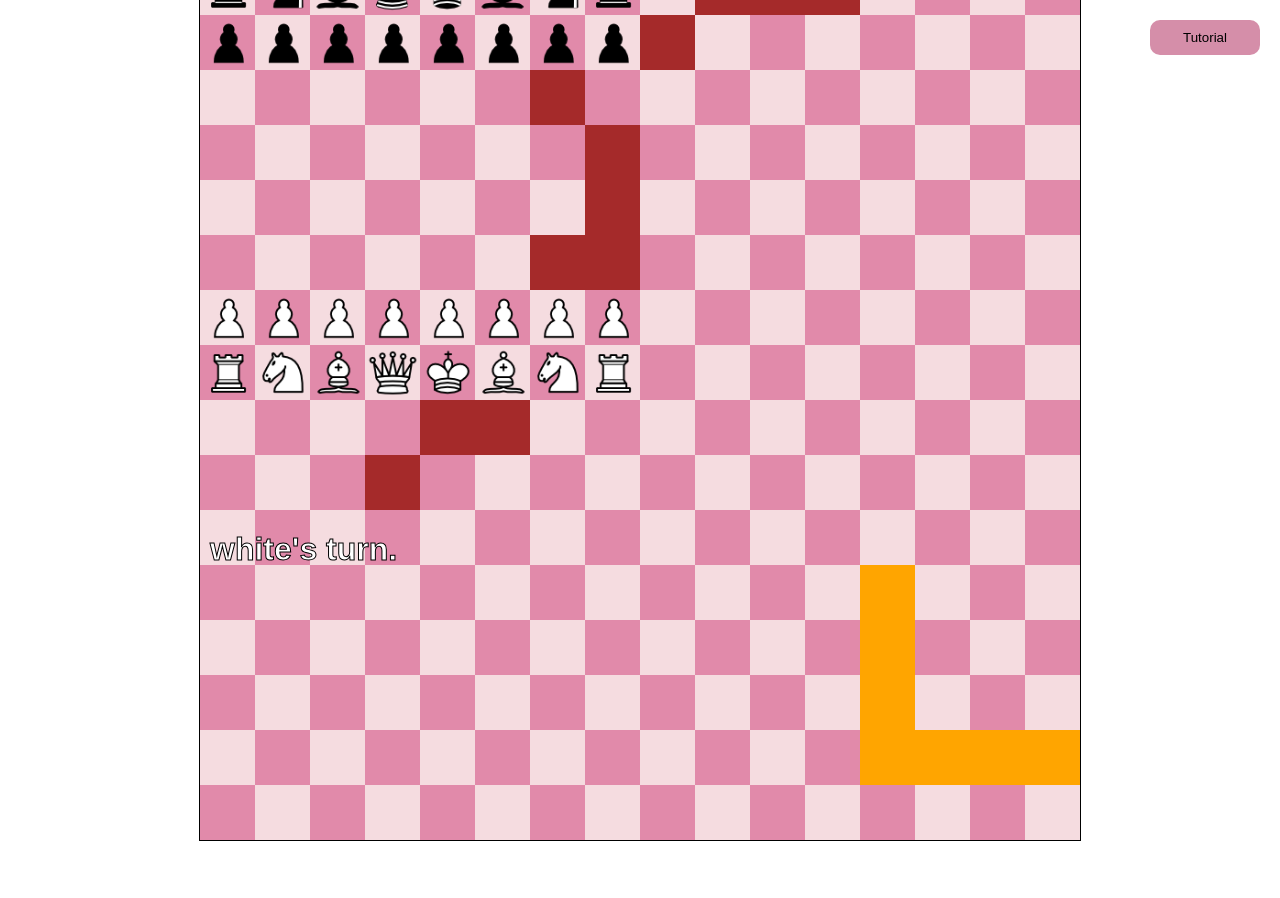
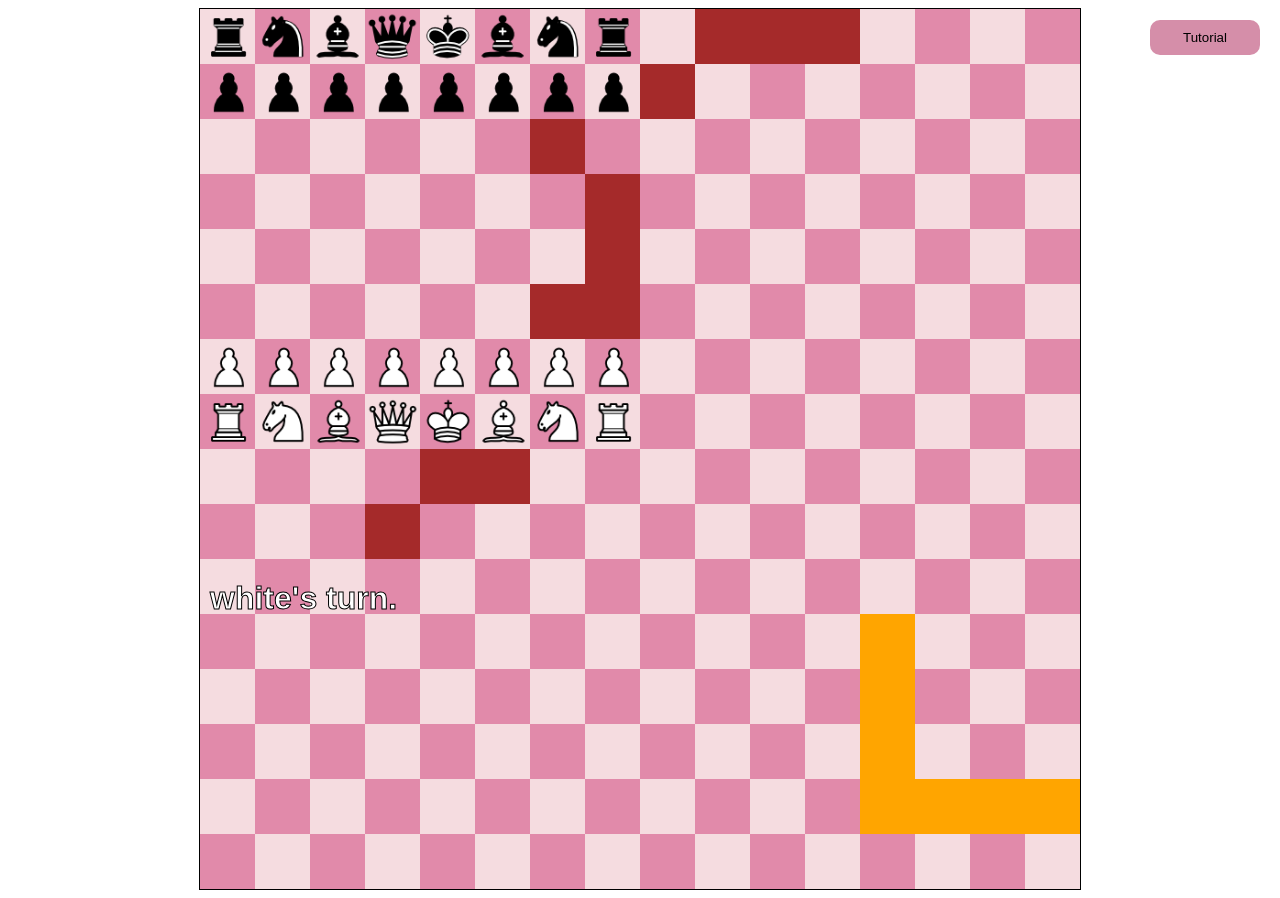
Before and after one commit to DuckyDuck69/Multiplayer_royale_chess, a website built with Parcel: page client/index.html in a window 1280 px wide. Before the commit the page ends 841 px from the top, so only its background shows below. Built offline with nearby package versions, Linux system fonts and the light colour scheme; files whose address does not match are found by name.

Commit message:
index.html container fix

```diff
--- a/client/index.css
+++ b/client/index.css
@@ -1,9 +1,8 @@
-body {
+#chessContainer {
     font-family: sans-serif;
     display: flex;
     justify-content: center;  /* Center horizontally */
     align-items: center;  /* Center vertically */
-    height: 100vh;  /* Full viewport height */
     margin: 0;  /* Remove default margin */
 }
 
--- a/client/index.html
+++ b/client/index.html
@@ -9,7 +9,10 @@
         <link rel="stylesheet" href="index.css">
     </head>
     <body>
-        <canvas id="chessBoard"></canvas>
+        <div id="chessContainer">
+            <canvas id="chessBoard"></canvas>
+        </div>
+
         <div id="buttonContainer">
             <button id="tutorialButton">Tutorial</button>
         </div>
```
